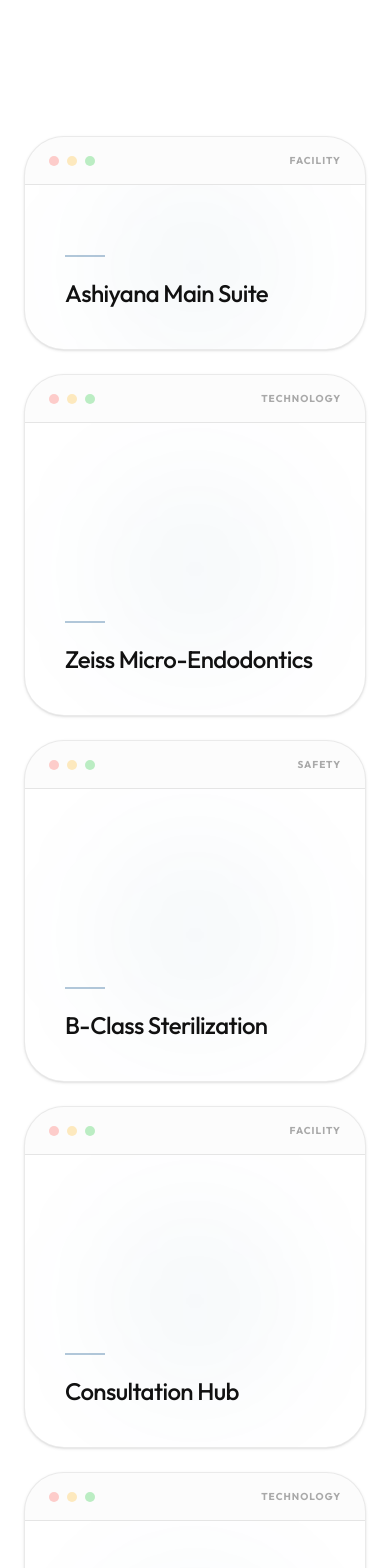
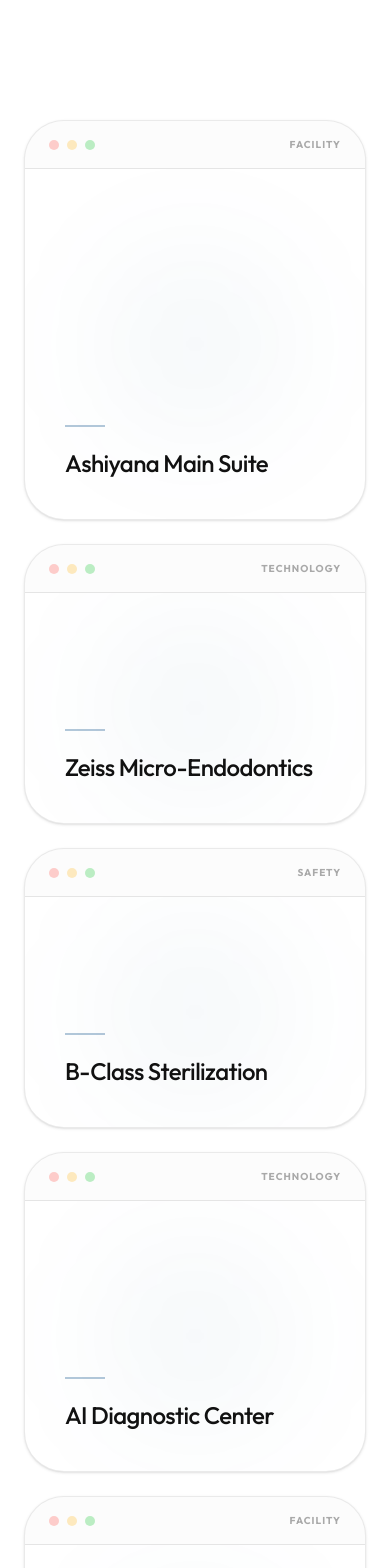
Before and after one commit to aibax04/plexushub, a React (Vite) app: page /why-choose-us in a window 390 px wide. Shown: the part 860-2428 px from the top of the page. Built offline with nearby package versions, Linux system fonts and the light colour scheme.

Commit message:
style: refine terminal gallery alignment for a super neat bento-style layout

```diff
--- a/src/pages/WhyChooseUsPage.jsx
+++ b/src/pages/WhyChooseUsPage.jsx
@@ -151,48 +151,52 @@ function WhyChooseUsPage() {
       </section>
 
       {/* Facility Gallery Section */}
-      <section ref={facilityRef} id="facility" className="py-20 sm:py-28 scroll-mt-20">
+      <section ref={facilityRef} id="facility" className="py-16 sm:py-24 scroll-mt-20">
         <div className="container mx-auto px-6 max-w-6xl">
-          <div className="grid grid-cols-1 md:grid-cols-2 lg:grid-cols-3 gap-6 sm:gap-8">
-            {/* Row 1 */}
+          <div className="grid grid-cols-1 md:grid-cols-2 lg:grid-cols-3 gap-6">
+            {/* Main Feature - Top Left */}
             <TerminalWindow
               title="Ashiyana Main Suite"
               tag="Facility"
-              className="lg:col-span-2 aspect-[16/10] md:aspect-auto md:h-[500px]"
+              className="lg:col-span-2 lg:row-span-2 min-h-[400px] lg:min-h-[600px]"
             />
+
+            {/* Tech - Top Right */}
             <TerminalWindow
               title="Zeiss Micro-Endodontics"
               tag="Technology"
-              className="aspect-square"
+              className="min-h-[280px]"
             />
 
-            {/* Row 2 */}
+            {/* Safety - Mid Right */}
             <TerminalWindow
               title="B-Class Sterilization"
               tag="Safety"
-              className="aspect-square"
+              className="min-h-[280px]"
+            />
+
+            {/* Row 2 - Full Span Items */}
+            <TerminalWindow
+              title="AI Diagnostic Center"
+              tag="Technology"
+              className="min-h-[320px]"
             />
             <TerminalWindow
               title="Consultation Hub"
               tag="Facility"
-              className="aspect-square"
-            />
-            <TerminalWindow
-              title="AI Diagnostic Center"
-              tag="Technology"
-              className="aspect-square"
-            />
-
-            {/* Row 3 */}
-            <TerminalWindow
-              title="Digital Scanning Bay"
-              tag="Technology"
-              className="lg:col-span-2 aspect-[16/10] md:aspect-auto md:h-[400px]"
+              className="min-h-[320px]"
             />
             <TerminalWindow
               title="Patient Comfort Lounge"
-              tag="Facility"
-              className="aspect-square"
+              tag="Comfort"
+              className="min-h-[320px]"
+            />
+
+            {/* Row 3 - Extended Feature */}
+            <TerminalWindow
+              title="Digital Scanning Bay"
+              tag="Precision"
+              className="lg:col-span-3 min-h-[300px] lg:min-h-[400px]"
             />
           </div>
         </div>
```
Also changed, not shown: 1 other file (tests, documents, lock files or other folders).
